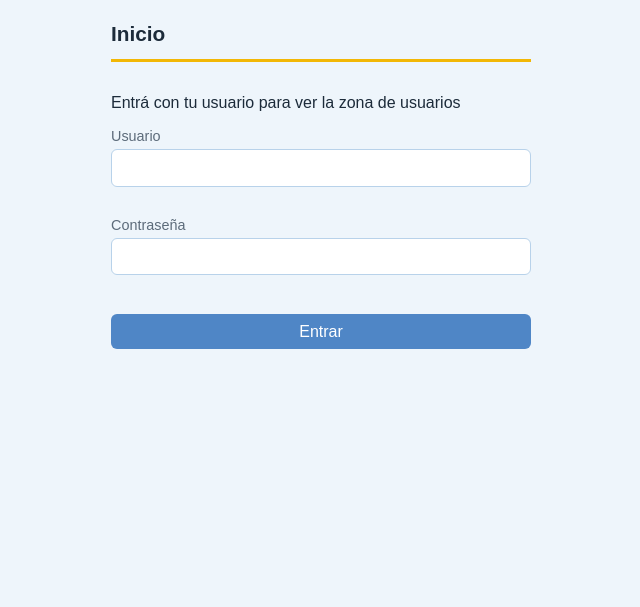
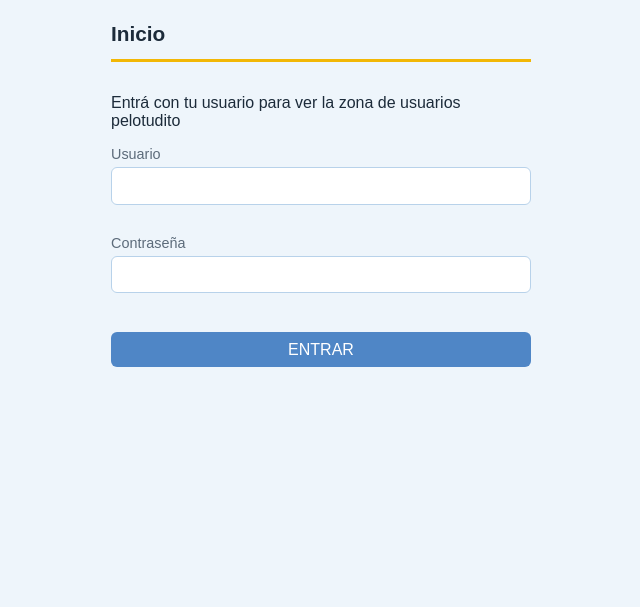
Before and after one commit to martinete14/daw2, a PHP site: page /inicio.php in a window 1280 px wide. Shown: the top 607 px of the page, without its empty margins (319-959 px from the left). Run offline with PHP 8.4, Linux system fonts and the light colour scheme.

Commit message:
Actividad09-10: textos de la zona de usuarios y comentarios más cortos
- inicio.php: cambio los textos de la zona de usuarios y el botón ENTRAR
- login.php: saco los comentarios que repetían lo que hace el código

```diff
--- a/WEBSERVICIO/Actividad09-10/inicio.php
+++ b/WEBSERVICIO/Actividad09-10/inicio.php
@@ -1,27 +1,25 @@
 <?php
-// session_start va antes de cualquier HTML, si no PHP no puede usar la sesión
 session_start();
 
 $titulo = "Inicio";
 require "../comun/cabecera.php";
 ?>
 <?php if (isset($_SESSION["usuario"])) { ?>
-    <!-- esta parte solo la ve el que está logeado -->
+    <!-- esta parte solo la ve SOLO el que está logeado -->
     <p class="ok">Hola <?php echo htmlspecialchars($_SESSION["usuario"]); ?>, ya estás logeado.</p>
 
-    <p><strong>Zona de usuarios:</strong></p>
+    <p><strong>Zona para los usuarios:</strong></p>
     <ul class="resultados">
-      <li>Camiseta de Boca 2000 firmada por Riquelme</li>
+      <li>Camiseta de Boca 2000 firmada por Román</li>
       <li>Botines de Robben</li>
-      <li>Entrada para ver a Vegetti</li>
+      <li>Meet and greet con Pablo Vegetti</li>
       <li>Entrada para ver a Messi en el monumental</li>
     </ul>
 
-    <!-- compra.php solo deja entrar si el login tiene menos de un minuto -->
     <a href="compra.php">Comprar</a>
 <?php } else { ?>
     <!-- si no está logeado le muestro el formulario -->
-    <p>Entrá con tu usuario para ver la zona de usuarios</p>
+    <p>Entrá con tu usuario para ver la zona de usuarios pelotudito</p>
 
     <form action="login.php" method="post">
       <div class="campo">
@@ -34,7 +32,7 @@ require "../comun/cabecera.php";
         <input type="password" id="clave" name="clave" required>
       </div>
 
-      <button type="submit" class="enviar">Entrar</button>
+      <button type="submit" class="enviar">ENTRAR</button>
     </form>
 <?php } ?>
 <?php require "../comun/pie.php"; ?>
--- a/WEBSERVICIO/Actividad09-10/login.php
+++ b/WEBSERVICIO/Actividad09-10/login.php
@@ -1,7 +1,6 @@
 <?php
 session_start();
 
-// sin base de datos
 $usuarios = ["Riquelme" => "1234", "Robben" => "abcd"];
 
 $usuario = $_POST["usuario"];
@@ -9,8 +8,6 @@ $clave = $_POST["clave"];
 
 // el usuario tiene que existir en el array y la contraseña coincidir
 if (isset($usuarios[$usuario]) && $usuarios[$usuario] == $clave) {
-    // guardo el usuario y la hora del login en la sesión, y lo mando de vuelta al inicio
-    // time() da la hora actual en segundos
     $_SESSION["usuario"] = $usuario;
     $_SESSION["hora"] = time();
     header("Location: inicio.php");
```
